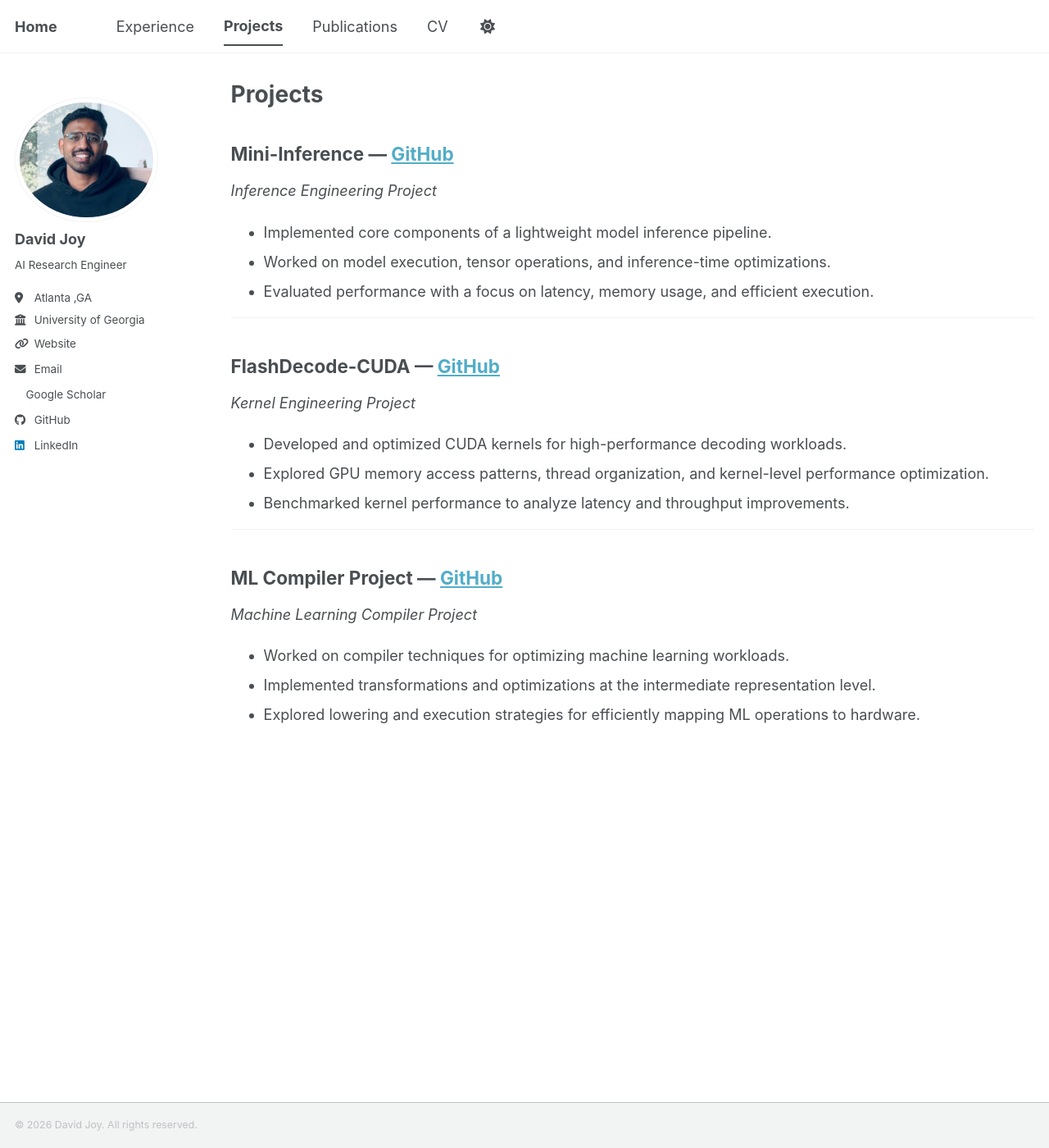
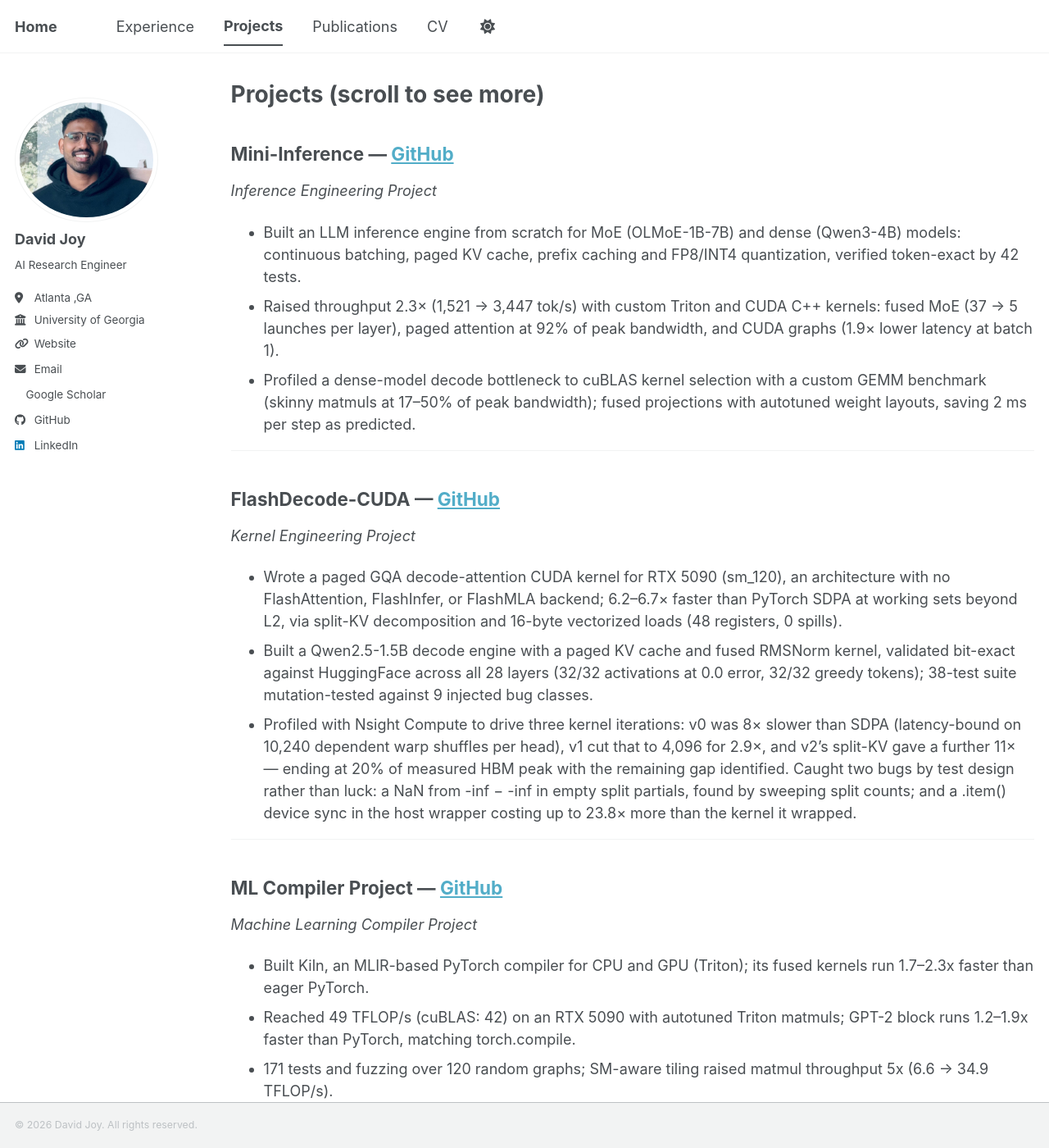
Before and after one commit to davidjoyme/davidjoyme.github.io, a Jekyll site: the page built from _pages/projects.md, in a window 1280 px wide and 1400 px high. Shown: the whole window at 82% size. Built offline with Jekyll 4.4.1, drawn with Linux system fonts in a browser that asks for light colours; a style sheet for code colours, icons or effects is not loaded.

Commit message:
projects page changedl

```diff
--- a/_pages/projects.md
+++ b/_pages/projects.md
@@ -1,6 +1,6 @@
 ---
 layout: archive
-title: "Projects"
+title: "Projects (scroll to see more)"
 permalink: /projects/
 author_profile: true
 ---
@@ -9,9 +9,9 @@ author_profile: true
 
 *Inference Engineering Project*
 
-- Implemented core components of a lightweight model inference pipeline.
-- Worked on model execution, tensor operations, and inference-time optimizations.
-- Evaluated performance with a focus on latency, memory usage, and efficient execution.
+- Built an LLM inference engine from scratch for MoE (OLMoE-1B-7B) and dense (Qwen3-4B) models: continuous batching, paged KV cache, prefix caching and FP8/INT4 quantization, verified token-exact by 42 tests.
+- Raised throughput 2.3× (1,521 → 3,447 tok/s) with custom Triton and CUDA C++ kernels: fused MoE (37 → 5 launches per layer), paged attention at 92% of peak bandwidth, and CUDA graphs (1.9× lower latency at batch 1).
+- Profiled a dense-model decode bottleneck to cuBLAS kernel selection with a custom GEMM benchmark (skinny matmuls at 17–50% of peak bandwidth); fused projections with autotuned weight layouts, saving 2 ms per step as predicted.
 
 ---
 
@@ -19,9 +19,9 @@ author_profile: true
 
 *Kernel Engineering Project*
 
-- Developed and optimized CUDA kernels for high-performance decoding workloads.
-- Explored GPU memory access patterns, thread organization, and kernel-level performance optimization.
-- Benchmarked kernel performance to analyze latency and throughput improvements.
+- Wrote a paged GQA decode-attention CUDA kernel for RTX 5090 (sm_120), an architecture with no FlashAttention, FlashInfer, or FlashMLA backend; 6.2–6.7× faster than PyTorch SDPA at working sets beyond L2, via split-KV decomposition and 16-byte vectorized loads (48 registers, 0 spills).
+- Built a Qwen2.5-1.5B decode engine with a paged KV cache and fused RMSNorm kernel, validated bit-exact against HuggingFace across all 28 layers (32/32 activations at 0.0 error, 32/32 greedy tokens); 38-test suite mutation-tested against 9 injected bug classes.
+- Profiled with Nsight Compute to drive three kernel iterations: v0 was 8× slower than SDPA (latency-bound on 10,240 dependent warp shuffles per head), v1 cut that to 4,096 for 2.9×, and v2’s split-KV gave a further 11× — ending at 20% of measured HBM peak with the remaining gap identified. Caught two bugs by test design rather than luck: a NaN from -inf − -inf in empty split partials, found by sweeping split counts; and a .item() device sync in the host wrapper costing up to 23.8× more than the kernel it wrapped.
 
 ---
 
@@ -29,6 +29,6 @@ author_profile: true
 
 *Machine Learning Compiler Project*
 
-- Worked on compiler techniques for optimizing machine learning workloads.
-- Implemented transformations and optimizations at the intermediate representation level.
-- Explored lowering and execution strategies for efficiently mapping ML operations to hardware.
+- Built Kiln, an MLIR-based PyTorch compiler for CPU and GPU (Triton); its fused kernels run 1.7–2.3x faster than eager PyTorch.
+- Reached 49 TFLOP/s (cuBLAS: 42) on an RTX 5090 with autotuned Triton matmuls; GPT-2 block runs 1.2–1.9x faster than PyTorch, matching torch.compile.
+- 171 tests and fuzzing over 120 random graphs; SM-aware tiling raised matmul throughput 5x (6.6 → 34.9 TFLOP/s).
```
